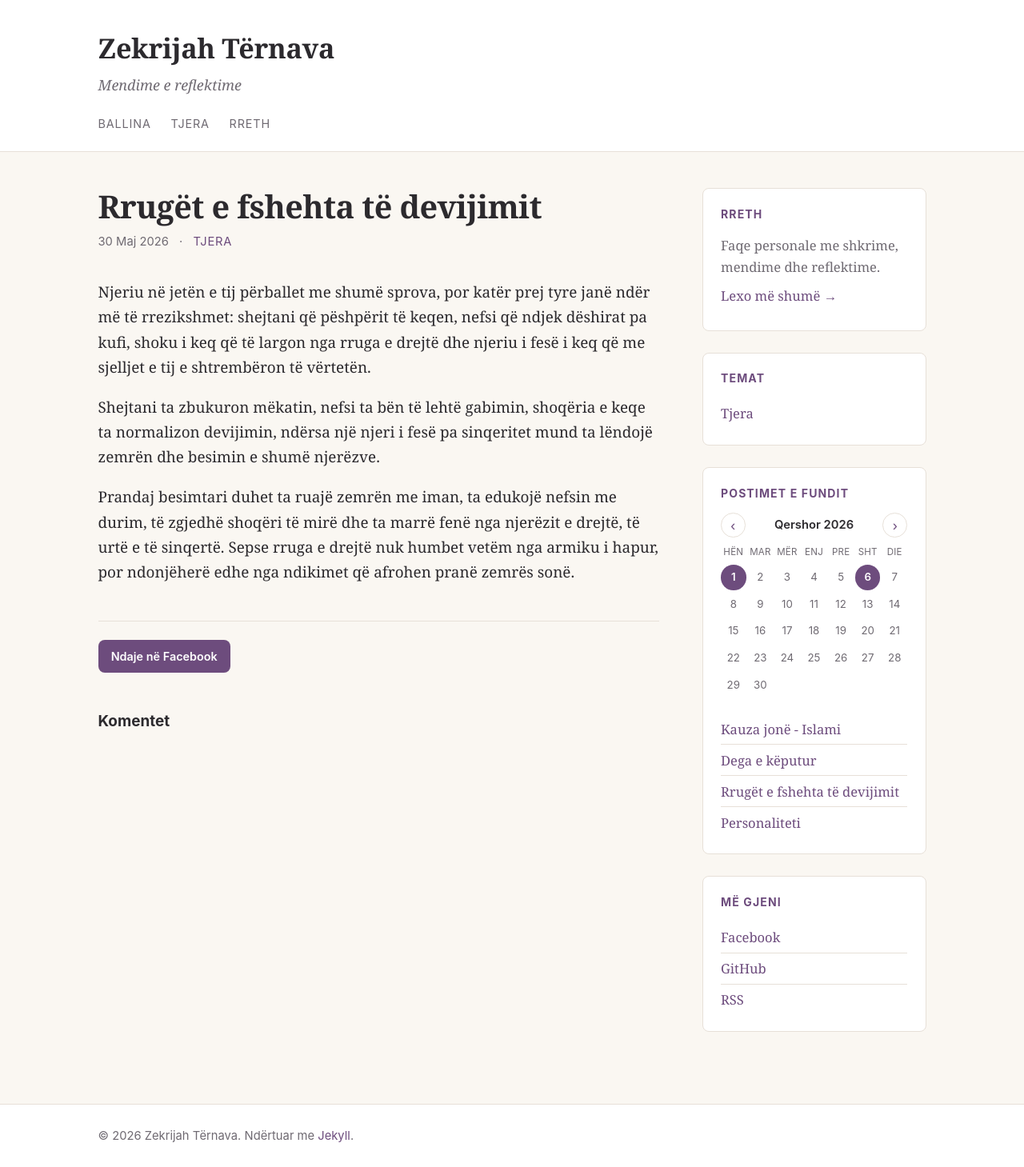
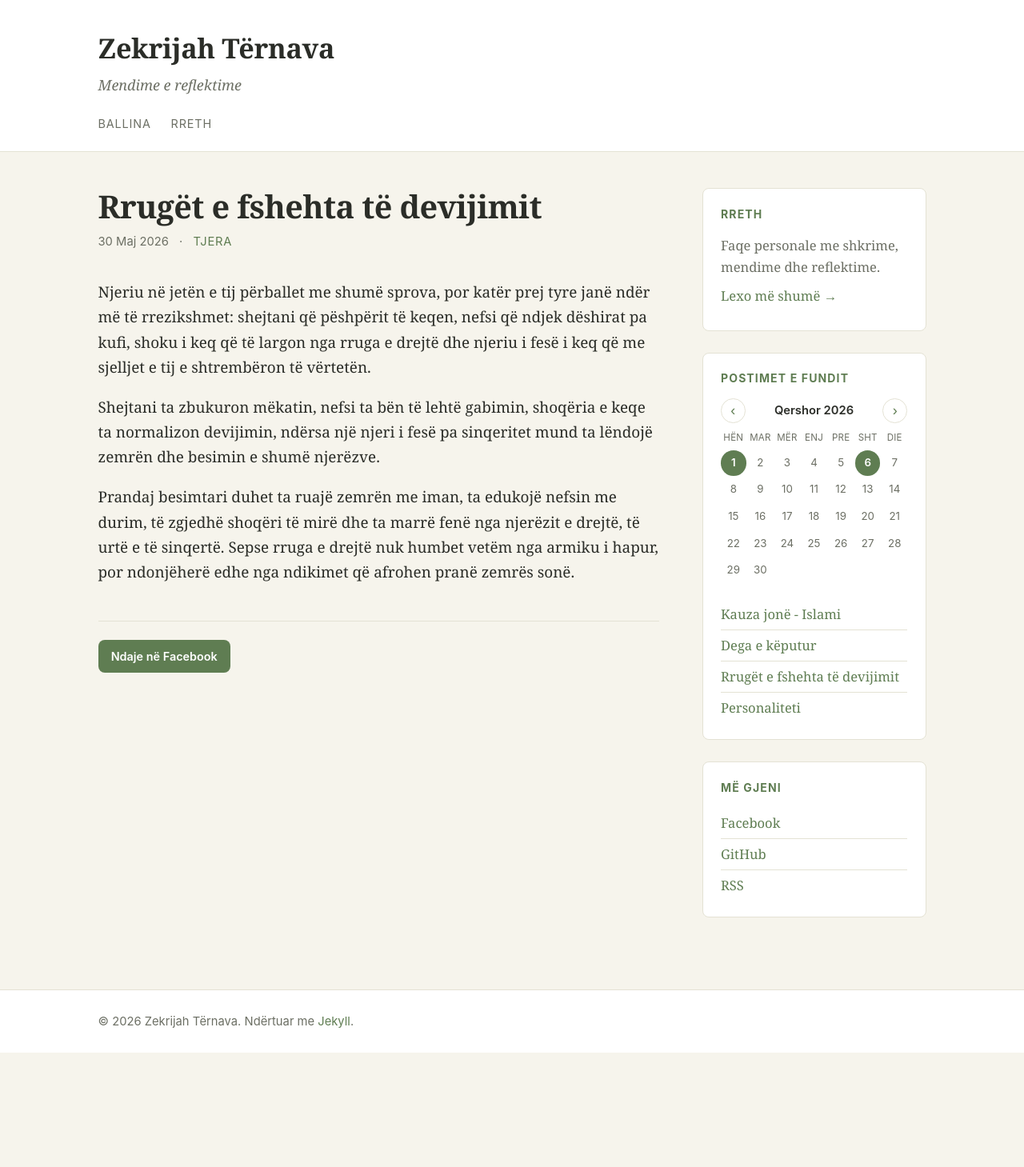
Before and after one commit to ternavaz/ternavaz.github.io, a Jekyll site: the page built from _posts/2026-05-30-rruget-e-fshehta-te-devijimit.md, in a window 1280 px wide. Shown: the whole page at 80% size. Built offline with Jekyll 4.4.1, drawn with Linux system fonts in a browser that asks for light colours; comment, search, counter and statistics services are not loaded; after the commit the page ends 1316 px from its top, so only the background shows below that.

Commit message:
Green palette, FB comments, hide Tjera

```diff
--- a/_config.yml
+++ b/_config.yml
@@ -17,11 +17,15 @@
 facebook_url: "https://www.facebook.com/zekrijah.ternava"
 rss: true
 
-# Komentet me utterances. Vendos repo në formën "pronar/depo" dhe instalo
-# aplikacionin utterances te depoja: https://github.com/apps/utterances
+# Komentet me shtojcën e Facebook-ut. Lexuesit komentojnë me llogarinë e tyre
+# të Facebook-ut. Krijo një aplikacion te https://developers.facebook.com,
+# merr App ID-në dhe vendose më poshtë.
 comments:
   enabled: true
-  repo: "ternavaz/ternavaz.github.io"
+  fb_app_id: ""
+
+# Shfaq menynë e temave (Tjera). Vendos false për ta fshehur pa e fshirë.
+show_categories: false
 
 # --- Cilësimet e ndërtimit ------------------------------------------------
 markdown: kramdown
--- a/_includes/comments.html
+++ b/_includes/comments.html
@@ -1,19 +1,20 @@
 {%- comment -%}
-  Komentet me utterances, që i ruan komentet si çështje (issues) në GitHub.
-  Aktivizohen vetëm nëse site.comments.enabled është true dhe është dhënë depoja.
-  Kërkohet që aplikacioni utterances të jetë instaluar te depoja:
-  https://github.com/apps/utterances
+  Komentet me shtojcën e Facebook-ut. Lexuesit komentojnë me llogarinë e tyre
+  të Facebook-ut, pa pasur nevojë për GitHub. Aktivizohet vetëm nëse
+  site.comments.enabled është true dhe është dhënë site.comments.fb_app_id.
 {%- endcomment -%}
-{%- if site.comments.enabled and site.comments.repo != "" -%}
+{%- if site.comments.enabled and site.comments.fb_app_id != "" -%}
 <section class="comments" aria-label="Komentet">
   <h2 class="comments-title">Komentet</h2>
-  <script src="https://utteranc.es/client.js"
-          repo="{{ site.comments.repo }}"
-          issue-term="pathname"
-          label="koment"
-          theme="github-light"
-          crossorigin="anonymous"
-          async>
+  <div id="fb-root"></div>
+  <script async defer crossorigin="anonymous"
+          src="https://connect.facebook.net/sq_AL/sdk.js#xfbml=1&version=v19.0&appId={{ site.comments.fb_app_id }}">
   </script>
+  <div class="fb-comments"
+       data-href="{{ page.url | absolute_url }}"
+       data-width="100%"
+       data-numposts="10"
+       data-order-by="reverse_time">
+  </div>
 </section>
 {%- endif -%}
--- a/_includes/sidebar.html
+++ b/_includes/sidebar.html
@@ -5,6 +5,7 @@
     <p><a href="{{ '/rreth/' | relative_url }}">Lexo më shumë &rarr;</a></p>
   </section>
 
+  {% if site.show_categories %}
   <section class="widget">
     <h2 class="widget-title">Temat</h2>
     <ul class="widget-list">
@@ -13,6 +14,7 @@
       {% endfor %}
     </ul>
   </section>
+  {% endif %}
 
   <section class="widget">
     <h2 class="widget-title">Postimet e fundit</h2>
--- a/_layouts/default.html
+++ b/_layouts/default.html
@@ -17,9 +17,11 @@
       <p class="site-tagline">{{ site.tagline }}</p>
       <nav class="site-nav">
         <a href="{{ '/' | relative_url }}">Ballina</a>
-        {% for cat in site.categories_list %}
-          <a href="{{ '/categories/' | append: cat | downcase | replace: ' ', '-' | append: '/' | relative_url }}">{{ cat }}</a>
-        {% endfor %}
+        {% if site.show_categories %}
+          {% for cat in site.categories_list %}
+            <a href="{{ '/categories/' | append: cat | downcase | replace: ' ', '-' | append: '/' | relative_url }}">{{ cat }}</a>
+          {% endfor %}
+        {% endif %}
         <a href="{{ '/rreth/' | relative_url }}">Rreth</a>
       </nav>
     </div>
--- a/assets/css/style.css
+++ b/assets/css/style.css
@@ -1,18 +1,18 @@
 /* ==========================================================================
    Zekrijah Tërnava — blog i thjeshtë, i mirëmbajtur me dorë
-   Paleta: letër e ngrohtë + theks i thellë kumbull, për një ndjesi të qetë.
+   Paleta: letër e ngrohtë me një theks të gjelbër të qetë, për një ndjesi të ngrohtë.
    Mbështetje për shkronjat shqipe dhe arabe.
    ========================================================================== */
 
 :root {
-  --bg:        #faf7f2;  /* warm paper            */
+  --bg:        #f6f4ec;  /* warm paper, soft green tint */
   --surface:   #ffffff;  /* cards / sidebar       */
-  --text:      #2c2a2e;  /* near-black, warm      */
-  --muted:     #6f6a72;  /* secondary text        */
-  --accent:    #6d4c7d;  /* deep plum             */
-  --accent-dk: #543a61;  /* hover / active        */
-  --line:      #e7e0d8;  /* hairline borders      */
-  --tag-bg:    #efe8f1;  /* soft plum tint        */
+  --text:      #2b2d28;  /* near-black, warm      */
+  --muted:     #6c6f64;  /* secondary text        */
+  --accent:    #5f7d52;  /* warm sage green       */
+  --accent-dk: #4a6541;  /* hover / active        */
+  --line:      #e4e2d4;  /* warm hairline borders */
+  --tag-bg:    #e8eddd;  /* soft green tint       */
 
   --measure: 70ch;
   --radius: 8px;
```
